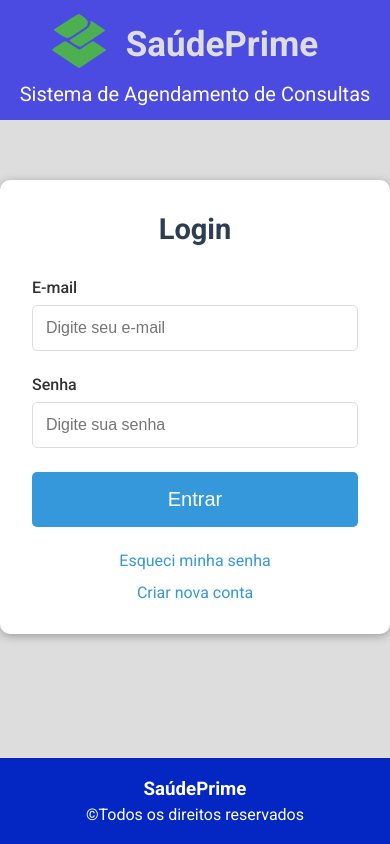
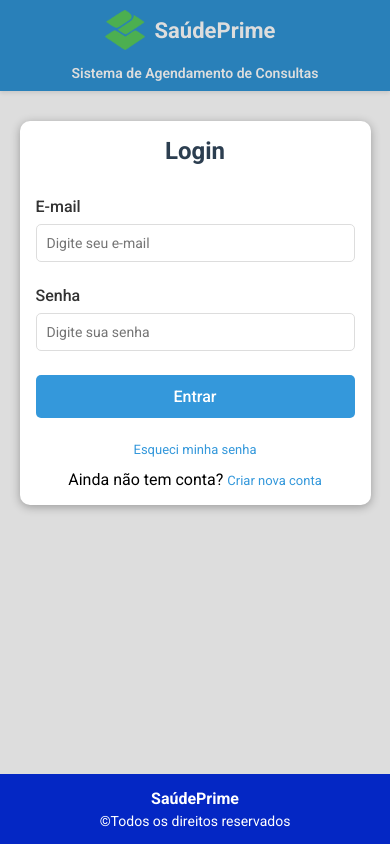
Before and after one commit to rayaneamaro/Projeto-Web, a plain HTML site: page login.html in a window 390 px wide. Drawn offline with Linux system fonts and the light colour scheme.

Commit message:
FInalizando tela home e aplicando responsividade

```diff
--- a/login.html
+++ b/login.html
@@ -55,7 +55,7 @@
 
                 <div class="links">
                     <a href="recuperar-senha.html">Esqueci minha senha</a>
-                    <a href="cadastro.html">Criar nova conta</a>
+                    <p>Ainda não tem conta?  <a href="cadastro.html">Criar nova conta</a></p>
                 </div>
             </form>
         </div>
--- a/styles/home.css
+++ b/styles/home.css
@@ -17,7 +17,7 @@ html{
 /* INICIO HEADER */
 
 .nave{
-    background-color: #4b4be2;
+    background-color: #2980b9;
     height: 80px;
     width: 100%;
     display: flex;
@@ -217,3 +217,57 @@ footer p{
     margin-top: 5px;
 
 }
+
+@media (max-width: 1050px){
+    .main h1{
+        font-size: 35px;
+    }
+
+    .main p{
+        font-size: 18px;
+    }
+
+    .main{
+        background-size: cover;
+    }
+
+    .about{
+        flex-direction: column;
+        padding-top: 80px;
+        padding-left: 0;
+        padding-right: 0;
+        padding-bottom: 0;
+    }
+
+    .about div{
+        max-width: 80%;
+    }
+
+    .about div h2{
+        font-size: 45px;
+    }
+
+    .about img{
+        width: 80%;
+        margin-top: 30px;
+    }
+
+    .projects img{
+        width: 27.5%;
+    }
+
+    footer{
+        flex-direction: column;
+    }
+
+
+
+    footer h3{
+        font-size: 24px;
+        margin-top: 8px;
+    }
+
+    footer p{
+        margin: 0;
+    }
+}
--- a/styles/login.css
+++ b/styles/login.css
@@ -3,64 +3,59 @@
     padding: 0;
     outline: 0;
     box-sizing: border-box;
+    font-family: 'Roboto', sans-serif;
 }
 
 body{
-    font-family: 'Roboto', sans-serif;
     background-color: #ddd;
 }
 
 /* INICIO HEADER */
 
 .nave{
-    background-color: #4b4be2;
-    height: 120px;
-    width: 100%;
-    border: 0;
+    background-color: #2980b9;
+    padding: 20px 32px;
+    box-shadow: 0 2px 4px rgba(0, 0, 0, 0.1);
     display: flex;
     flex-direction: column;
-    justify-content: center;
     align-items: center;
+    gap: 10px;
+    position: sticky;
 }
 
 .image{
     display: flex;
-    border: 0;
-
+    justify-content: space-between;
+    align-items: center;
 
 }
 
 .image img{
-    height: 50%;
-    padding-top: 0;
+    height: 70px;
+}
+
+.image h3 a{
+    text-decoration: none;
+    color: #ddd;
+    font-size: 38px;
+    font-weight: 700;
+    padding: 0 15px;
+    transition: 0.8s;
+}
+
+.image a:hover{
+    color: #fff;
+}
+
+.nave p{
+    color: #ddd;
+    font-size: 20px;
+    text-align: center;
+    margin-top: 5px;
+    font-weight: 600;
 
 }
 
-.image h3 {
-    padding: 0 20px;
-    padding-top: 10px;
-    font-weight: bold;
-    font-size: 35px;
-
-
-}
-
-.image a{
-    text-decoration: none;
-    color: #ddd;
-}
-
-.nave p{
-    margin-top: -40px;
-    font-size: 20px;
-    color: white;
-
-}
-
-
-.nav-list a:hover{
-    color: #ffff;
-}
 
 .login .container{
     max-width: 600px;
@@ -167,3 +162,110 @@ footer p{
     margin-top: 5px;
 
 }
+
+
+
+/* ========== RESPONSIVIDADE ========== */
+@media (max-width: 768px) {
+    /* Header */
+    .nave {
+        padding: 15px 20px;
+    }
+
+    .image img {
+        height: 50px;
+    }
+
+    .image h3 a {
+        font-size: 28px;
+        padding: 0 10px;
+    }
+
+    .nave p {
+        font-size: 16px;
+    }
+
+    /* Login Container */
+    .login .container {
+        margin: 40px auto;
+        padding: 24px;
+        max-width: 90%;
+    }
+
+    .login .header h2 {
+        font-size: 24px;
+    }
+
+    .btn-entrar {
+        font-size: 18px;
+        padding: 14px;
+    }
+
+    .links a {
+        font-size: 14px;
+    }
+}
+
+@media (max-width: 480px) {
+    /* Header */
+    .nave {
+        padding: 10px 15px;
+    }
+
+    .image img {
+        height: 40px;
+    }
+
+    .image h3 a {
+        font-size: 22px;
+    }
+
+    .nave p {
+        font-size: 14px;
+    }
+
+    /* Login Container */
+    .login .container {
+        margin: 30px auto;
+        padding: 16px;
+    }
+
+    .form-login input {
+        padding: 10px;
+        font-size: 14px;
+    }
+
+    .btn-entrar {
+        font-size: 16px;
+        padding: 12px;
+    }
+
+    .links a {
+        font-size: 13px;
+    }
+
+    /* Footer */
+    footer {
+        padding: 15px 0;
+        font-size: 14px;
+    }
+
+    footer h3 {
+        font-size: 16px;
+    }
+}
+
+/* Melhoria para telas muito pequenas */
+@media (max-width: 320px) {
+    .image h3 a {
+        font-size: 20px;
+    }
+
+    .nave p {
+        font-size: 13px;
+    }
+
+    .login .header h2 {
+        font-size: 22px;
+    }
+}
```
